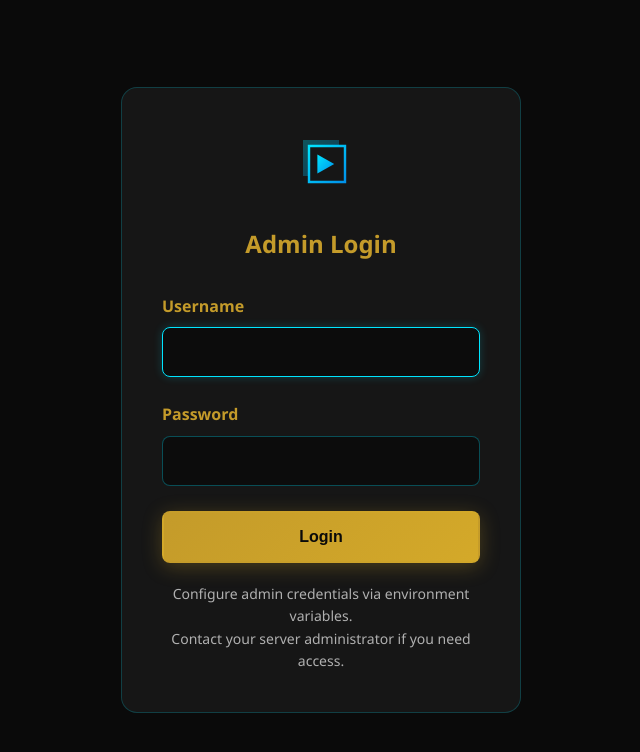
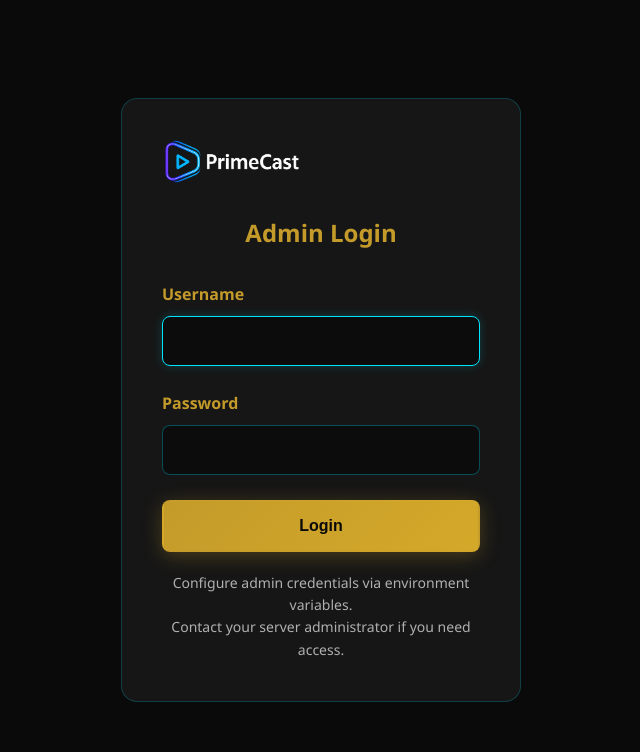
Before and after one commit to Tyipili/primecast, a PHP site: page /admin/login.php in a window 1280 px wide. Shown: the top 752 px of the page, without its empty margins (319-959 px from the left). Run offline with PHP 8.4, Linux system fonts and the light colour scheme.

Commit message:
Update login.php

```diff
--- a/admin/login.php
+++ b/admin/login.php
@@ -124,17 +124,9 @@ if ($_SERVER['REQUEST_METHOD'] === 'POST' && $credentials) {
     <div class="login-container">
         <div class="login-box">
             <div style="text-align: center; margin-bottom: 30px;">
-                <svg width="60" height="60" viewBox="0 0 50 50" style="margin: 0 auto;">
-                    <defs>
-                        <linearGradient id="loginLogoGradient" x1="0%" y1="0%" x2="100%" y2="100%">
-                            <stop offset="0%" style="stop-color:#00E5FF;stop-opacity:1" />
-                            <stop offset="100%" style="stop-color:#0091EA;stop-opacity:1" />
-                        </linearGradient>
-                    </defs>
-                    <path d="M 10 10 L 10 40 L 15 40 L 15 15 L 40 15 L 40 10 Z" fill="url(#loginLogoGradient)" opacity="0.3"/>
-                    <path d="M 15 15 L 15 45 L 45 45 L 45 15 Z" fill="none" stroke="url(#loginLogoGradient)" stroke-width="2"/>
-                    <path d="M 22 22 L 22 38 L 36 30 Z" fill="url(#loginLogoGradient)"/>
-                </svg>
+                <div class="logo">
+                    <img src="images/logo.png" alt="PrimeCast Logo" style="height: 45px; width: auto;">
+                </div>
             </div>
             <h2>Admin Login</h2>
 
```
